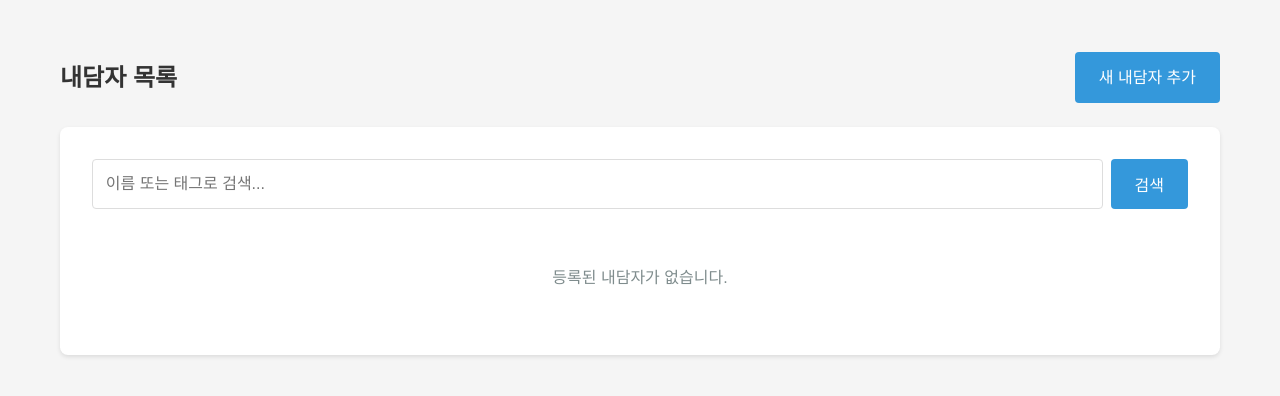
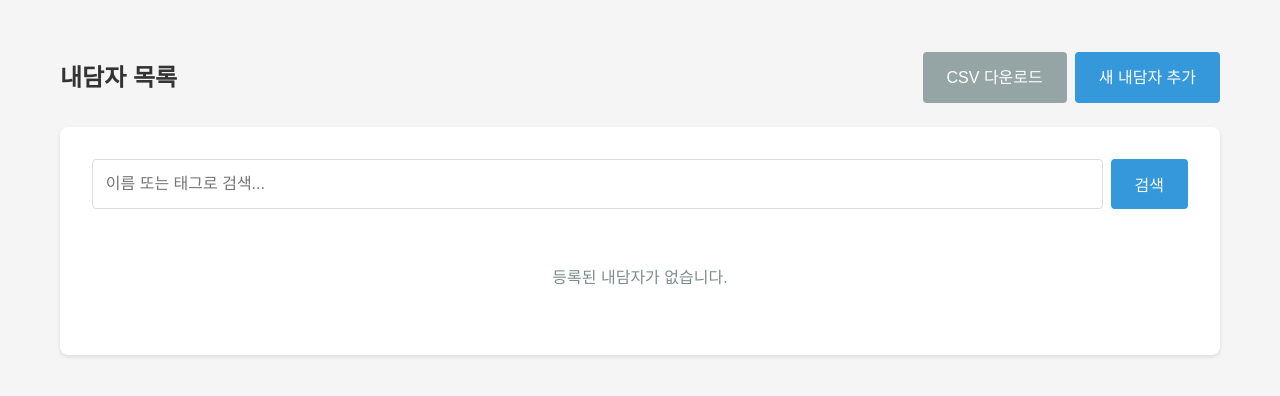
Before and after one commit to doula-loggia/counselor-crm, a Flask app: page /clients in a window 1280 px wide. Shown: the part 161-557 px from the top of the page. Run offline with Flask 3, Linux system fonts and the light colour scheme; the visitor is signed in with stand-in values (Sample User, id 1).

Commit message:
Add CSV download buttons to client and session lists
Adds CSV export buttons to the top of the clients_list.html and sessions_list.html templates, alongside existing "Add New" buttons, using flexbox for layout.

Replit-Commit-Author: Agent
Replit-Commit-Session-Id: e2148a4e-e460-4bb5-917e-8be908974657
Replit-Commit-Checkpoint-Type: full_checkpoint
Replit-Commit-Screenshot-Url: https://storage.googleapis.com/screenshot-production-us-central1/467df433-729d-43b1-8fdb-397cccec267f/e2148a4e-e460-4bb5-917e-8be908974657/YX3S1KL

```diff
--- a/templates/clients_list.html
+++ b/templates/clients_list.html
@@ -5,7 +5,10 @@
 {% block content %}
 <div style="display: flex; justify-content: space-between; align-items: center; margin-bottom: 1.5rem;">
     <h2>내담자 목록</h2>
-    <a href="/clients/new" class="btn">새 내담자 추가</a>
+    <div style="display: flex; gap: 0.5rem;">
+        <a href="/export/clients" class="btn btn-secondary">CSV 다운로드</a>
+        <a href="/clients/new" class="btn">새 내담자 추가</a>
+    </div>
 </div>
 
 <div class="card">
--- a/templates/sessions_list.html
+++ b/templates/sessions_list.html
@@ -5,7 +5,10 @@
 {% block content %}
 <div style="display: flex; justify-content: space-between; align-items: center; margin-bottom: 1.5rem;">
     <h2>회기 목록</h2>
-    <a href="/sessions/new" class="btn">새 회기 추가</a>
+    <div style="display: flex; gap: 0.5rem;">
+        <a href="/export/sessions" class="btn btn-secondary">CSV 다운로드</a>
+        <a href="/sessions/new" class="btn">새 회기 추가</a>
+    </div>
 </div>
 
 <div class="card">
```
Also changed, not shown: 1 other file.
